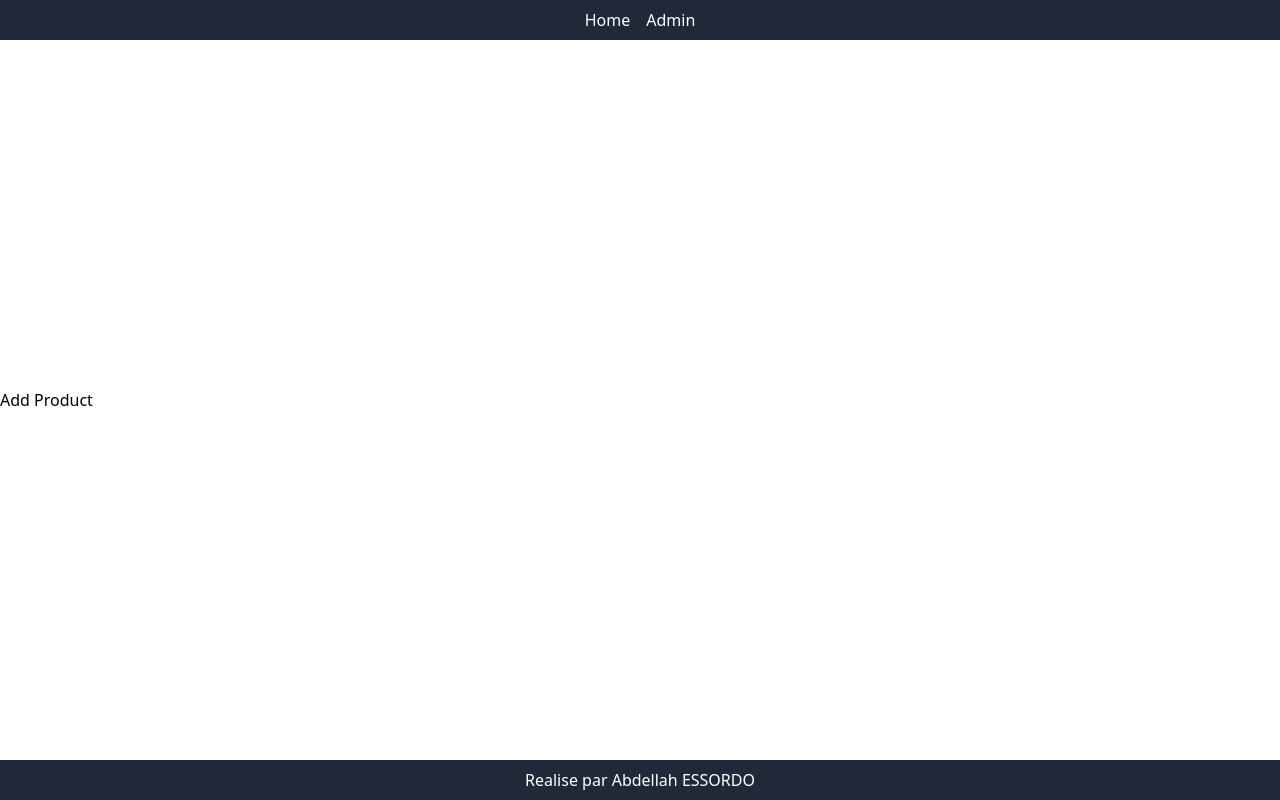
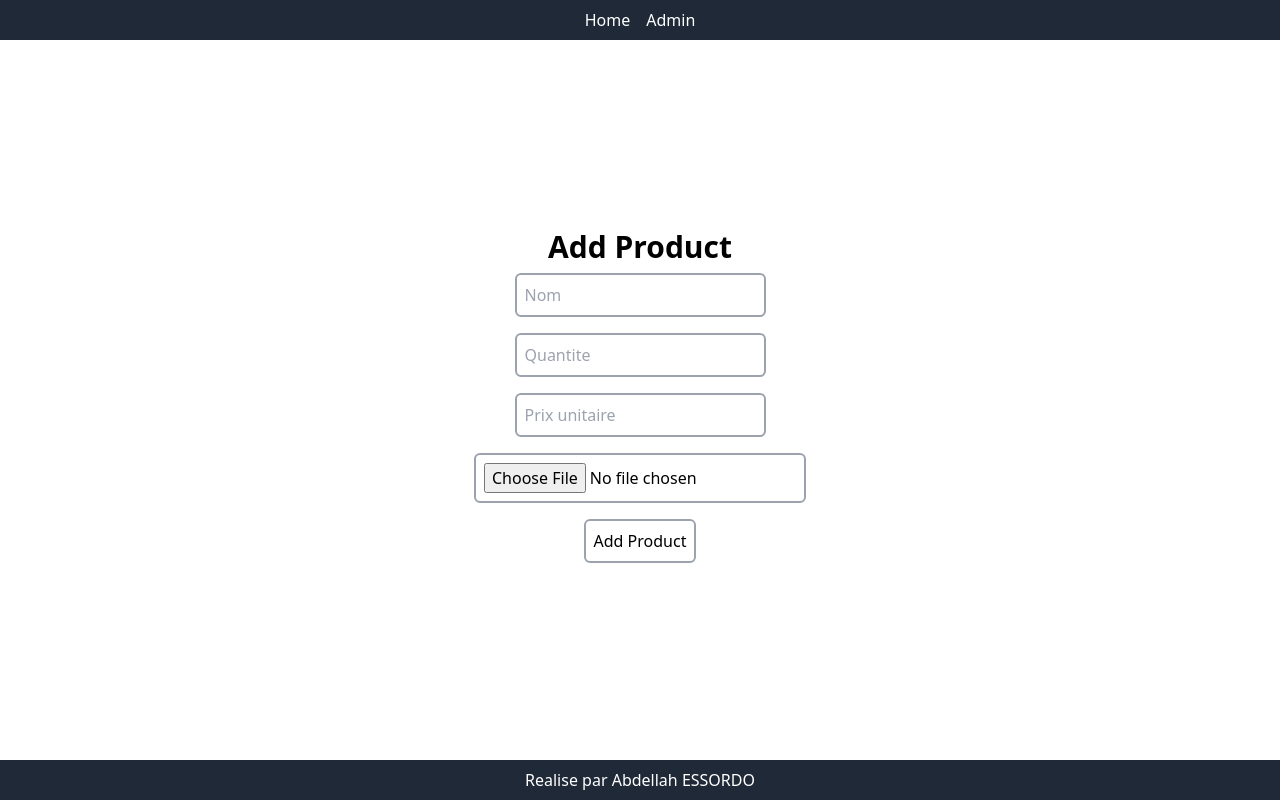
Before and after one commit to abdoessordo/demo_crud_app, a React (Vite) app in the folder client/: page /admin/add in a window 1280 px wide. Built offline with nearby package versions, Linux system fonts and the light colour scheme.

Commit message:
progress done on admin page

```diff
--- a/client/package.json
+++ b/client/package.json
@@ -13,6 +13,7 @@
     "axios": "^1.4.0",
     "react": "^18.2.0",
     "react-dom": "^18.2.0",
+    "react-icons": "^4.10.1",
     "react-router-dom": "^6.14.1"
   },
   "devDependencies": {
--- a/client/src/App.tsx
+++ b/client/src/App.tsx
@@ -4,6 +4,7 @@ import Navbar from "./Components/Navbar/Navbar";
 import Home from "./Pages/Home/Home";
 import Footer from "./Components/Footer/Footer";
 import Admin from "./Pages/Admin/Admin";
+import AddProductPage from "./Pages/AddProduct/AddProductPage";
 
 function App() {
   const Layout = () => {
@@ -26,7 +27,7 @@ function App() {
 
         { path: "/admin", element: <Admin /> },
         { path: "/admin/product/:id", element: <div>Admin Product</div> },
-        { path: "/admin/add", element: <div>Add Product</div> },
+        { path: "/admin/add", element: <AddProductPage /> },
       ],
     },
   ]);
--- a/client/src/Components/Cardsgrid/Cardsgrid.tsx
+++ b/client/src/Components/Cardsgrid/Cardsgrid.tsx
@@ -6,7 +6,7 @@ export default function Cardsgrid({ products }: { products: Product[] }) {
     <div className="home container mx-auto px-4 py-8">
       {/* grid of all products */}
       {/* for large screens columns of 4 */}
-      <div className="grid grid-cols-1 md:grid-cols-4 gap-4">
+      <div className="grid grid-cols-1 md:grid-cols-2 lg:grid-cols-4 gap-4">
         {products?.map((product: Product) => (
           <Card
             id={product.id}
--- /dev/null
+++ b/client/src/Components/DataTable/Datatable.tsx
@@ -0,0 +1,71 @@
+import { AiFillDelete, AiFillEdit } from "react-icons/ai";
+import { Product } from "../../utils/interfaces";
+import { apiRoutes } from "../../utils/apiRoutes";
+import axios from "axios";
+
+export default function Datatable({ products }: { products: Product[] }) {
+  // A table for admin to view all products and perform CRUD operations
+  return (
+    <div className="pt-8 px-4">
+      <table className="table-auto w-full">
+        <thead>
+          <tr>
+            <th className="px-4 py-2">ID</th>
+            <th className="px-4 py-2">Nom</th>
+            <th className="px-4 py-2">Prix</th>
+            <th className="px-4 py-2">Quantité</th>
+            <th className="px-4 py-2">Actions</th>
+          </tr>
+        </thead>
+        <tbody>
+          {products.map((product) => (
+            <ProductRow key={product.id} product={product} />
+          ))}
+        </tbody>
+      </table>
+    </div>
+  );
+}
+
+function ProductRow({ product }: { product: Product }) {
+  return (
+    <tr>
+      <td className="border px-4 py-2 text-center">{product.id}</td>
+      <td className="border px-4 py-2 text-center">{product.nom}</td>
+      <td className="border px-4 py-2 text-center">{product.prix_unitaire}</td>
+      <td className="border px-4 py-2 text-center">{product.quantite}</td>
+      <td className="border text-center px-1 py-1 md:px-4 md:py-2">
+        <EditButton />
+        <DeleteButton id={product.id} />
+      </td>
+    </tr>
+  );
+}
+
+function DeleteButton({ id }: { id: number }) {
+  const handleDelete = async () => {
+    try {
+      const res = await axios.delete(apiRoutes.deleteProduct(id));
+      console.log(res);
+      window.location.href = "/admin";
+    } catch (error) {
+      console.log(error);
+    }
+  };
+  return (
+    <button
+      onClick={handleDelete}
+      className="bg-red-500 hover:bg-red-700 text-white font-bold py-2 px-4 rounded"
+    >
+      <AiFillDelete />
+    </button>
+  );
+}
+
+function EditButton() {
+  return (
+    <button className="bg-blue-500 hover:bg-blue-700 text-white font-bold py-2 px-4 rounded me-1 md:me-5">
+      <AiFillEdit />
+    </button>
+  );
+}
--- /dev/null
+++ b/client/src/Pages/AddProduct/AddProductPage.tsx
@@ -0,0 +1,101 @@
+import { useState } from "react";
+import { apiRoutes } from "../../utils/apiRoutes";
+import axios from "axios";
+
+export default function AddProductPage() {
+  const [name, setName] = useState("");
+  const [quantity, setQuantity] = useState(0);
+  const [description, setDescription] = useState("");
+  const [price, setPrice] = useState(0);
+  const [image, setImage] = useState("");
+
+  const handleFileChange = (e: any) => {
+    console.log(e.target.files[0]);
+    setImage(e.target.files[0]);
+  };
+
+  const handlesubmit = async (e: any) => {
+    e.preventDefault();
+
+    console.log(name, description, price, image);
+
+    const fd = new FormData();
+    fd.append("image", image);
+
+    console.log(fd);
+
+    const config = {
+      method: "post",
+      url: apiRoutes.uploadImage,
+      data: fd,
+    };
+
+    try {
+      const res = await axios(config);
+      // sending second request to add product containing the image url
+      const config2 = {
+        method: "post",
+        url: apiRoutes.addProduct,
+        data: {
+          nom: name,
+          quantite: Number(quantity),
+          prix_unitaire: Number(price),
+          img_path: res.data.path,
+        },
+      };
+      const res2 = await axios(config2);
+      console.log(res2);
+
+      // redirect to admin page if success
+      window.location.href = "/admin";
+    } catch (error) {
+      console.log(error);
+    }
+  };
+
+  return (
+    // Form to add a product
+    <div className="flex flex-col items-center justify-center">
+      <h1 className="text-3xl font-bold">Add Product</h1>
+      <form className="flex flex-col items-center justify-center">
+        <CInput type="text" placeholder="Nom" onChange={setName} />
+
+        <CInput type="number" placeholder="Quantite" onChange={setQuantity} />
+
+        <CInput type="number" placeholder="Prix unitaire" onChange={setPrice} />
+
+        <CInput type="file" placeholder="Image" onChange={handleFileChange} />
+
+        <button
+          className="border-2 border-gray-400 rounded-md p-2 m-2"
+          type="submit"
+          onClick={handlesubmit}
+        >
+          Add Product
+        </button>
+      </form>
+    </div>
+  );
+}
+
+function CInput({ type, placeholder, onChange }: any) {
+  if (type === "file")
+    return (
+      <input
+        className="border-2 border-gray-400 rounded-md p-2 m-2"
+        type="file"
+        name="myImage"
+        accept="image/png, image/gif, image/jpeg"
+        onChange={onChange}
+      />
+    );
+
+  return (
+    <input
+      className="border-2 border-gray-400 rounded-md p-2 m-2"
+      type={type}
+      placeholder={placeholder}
+      onChange={(e) => onChange(e.target.value)}
+    />
+  );
+}
--- a/client/src/Pages/Admin/Admin.tsx
+++ b/client/src/Pages/Admin/Admin.tsx
@@ -5,6 +5,7 @@ import Searchbar from "../../Components/SearchBar/Searchbar";
 import { Product } from "../../utils/interfaces";
 import { apiRoutes } from "../../utils/apiRoutes";
 import Button from "../../Components/Button/Button";
+import Datatable from "../../Components/DataTable/Datatable";
 
 export default function Admin() {
   const [products, setProducts] = useState<Product[]>([]);
@@ -27,15 +28,14 @@ export default function Admin() {
     <div className="md:px-[5rem]">
       <h1 className="text-3xl font-bold text-center my-8">Admin</h1>
 
-      <div className="flex justify-between md:justify-around">
+      <div className="flex justify-between md:justify-around mb-5">
         {/* Add Product Button */}
         <Button />
         {/* Search */}
         <Searchbar setProducts={setProducts} />
       </div>
-
-      {/* grid of all products */}
-      <Cardsgrid products={products} />
+      {/* Products */}
+      <Datatable products={products} />
     </div>
   );
 }
--- a/client/src/utils/apiRoutes.tsx
+++ b/client/src/utils/apiRoutes.tsx
@@ -9,4 +9,5 @@ export const apiRoutes = {
   getProductById: (id: number) => `${baseURL}/produit/${id}`,
   updateProduct: (id: number) => `${baseURL}/produit/update/${id}`,
   deleteProduct: (id: number) => `${baseURL}/produit/delete/${id}`,
+  uploadImage: `${baseURL}/product/upload`,
 };
```
Also changed, not shown: 1 other file (tests, documents, lock files or other folders).
